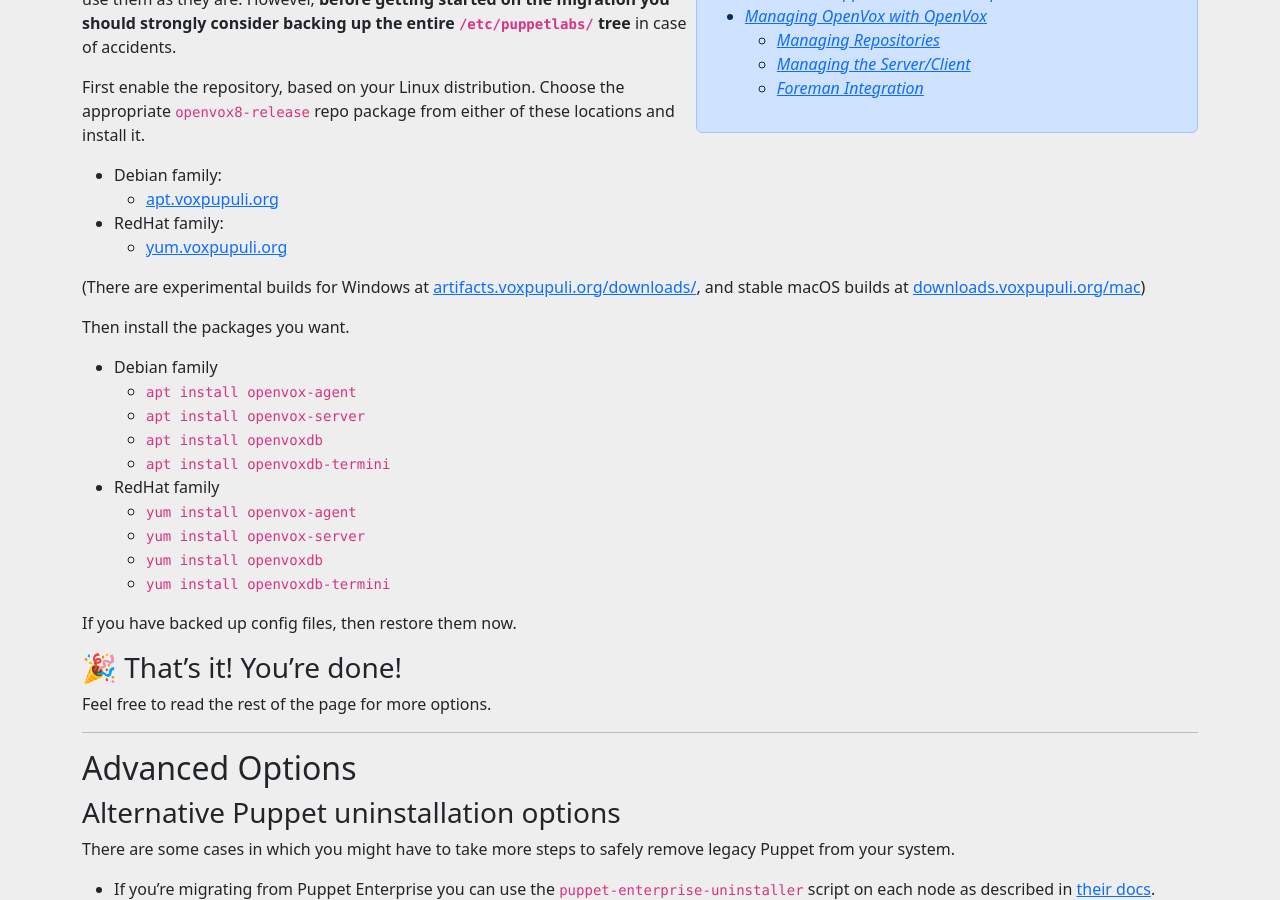
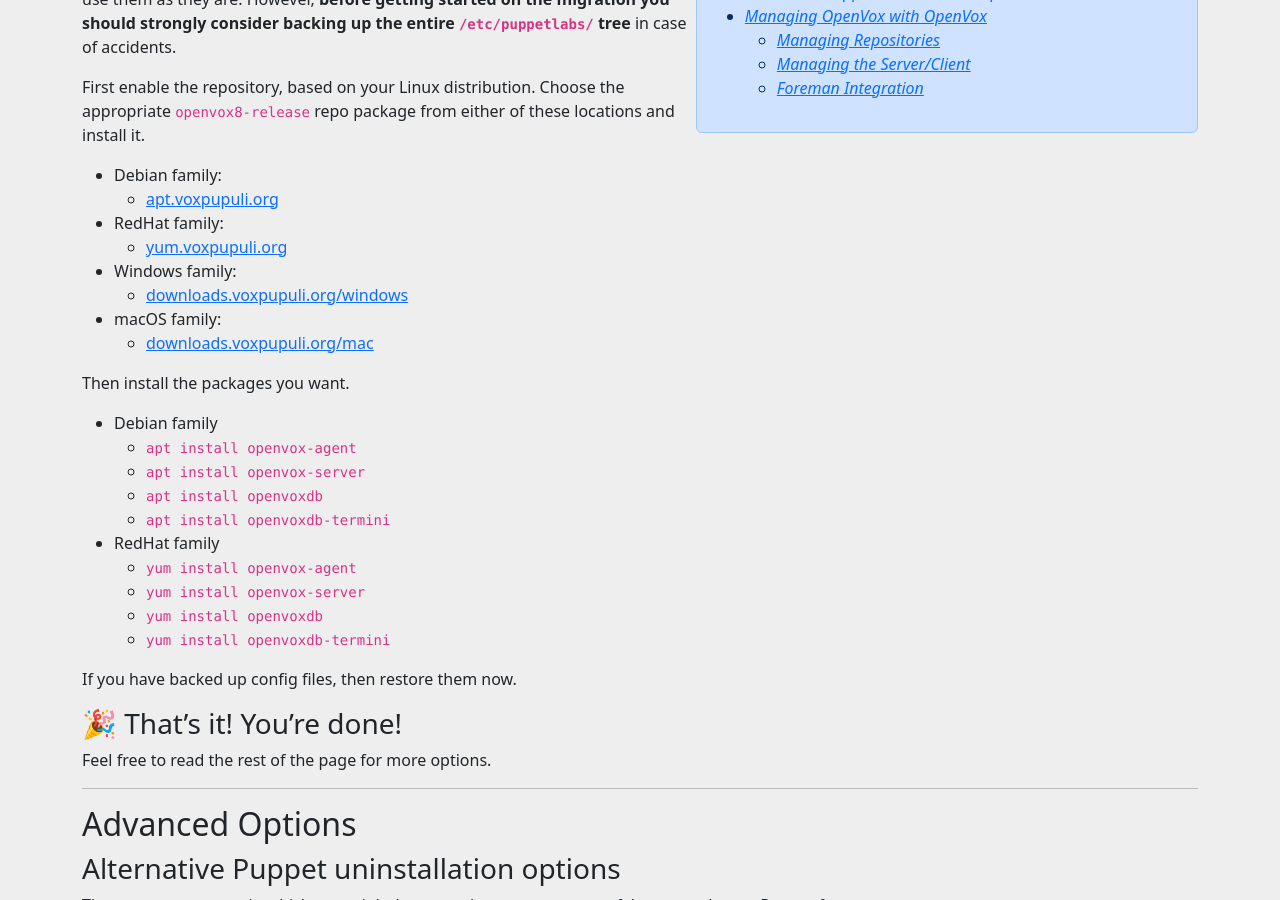
Before and after one commit to voxpupuli/voxpupuli.github.io, a Jekyll site: the page built from openvox/install.md, in a window 1280 px wide and 900 px high, scrolled down 490 px. Built offline with Jekyll 4.4.1, drawn with Linux system fonts in a browser that asks for light colours; nearby versions of some CDN libraries.

Commit message:
docs: windows and macos are not experimental anymore

```diff
--- a/openvox/install.md
+++ b/openvox/install.md
@@ -31,8 +31,10 @@
   * [apt.voxpupuli.org](https://apt.voxpupuli.org/)
 * RedHat family:
   * [yum.voxpupuli.org](https://yum.voxpupuli.org/)
-
-(There are experimental builds for Windows at [artifacts.voxpupuli.org/downloads/](https://artifacts.voxpupuli.org/downloads/), and stable macOS builds at [downloads.voxpupuli.org/mac](https://downloads.voxpupuli.org/mac/))
+* Windows family:
+  * [downloads.voxpupuli.org/windows](https://downloads.voxpupuli.org/windows)
+* macOS family:
+  * [downloads.voxpupuli.org/mac](https://downloads.voxpupuli.org/mac)
 
 Then install the packages you want.
 
```
